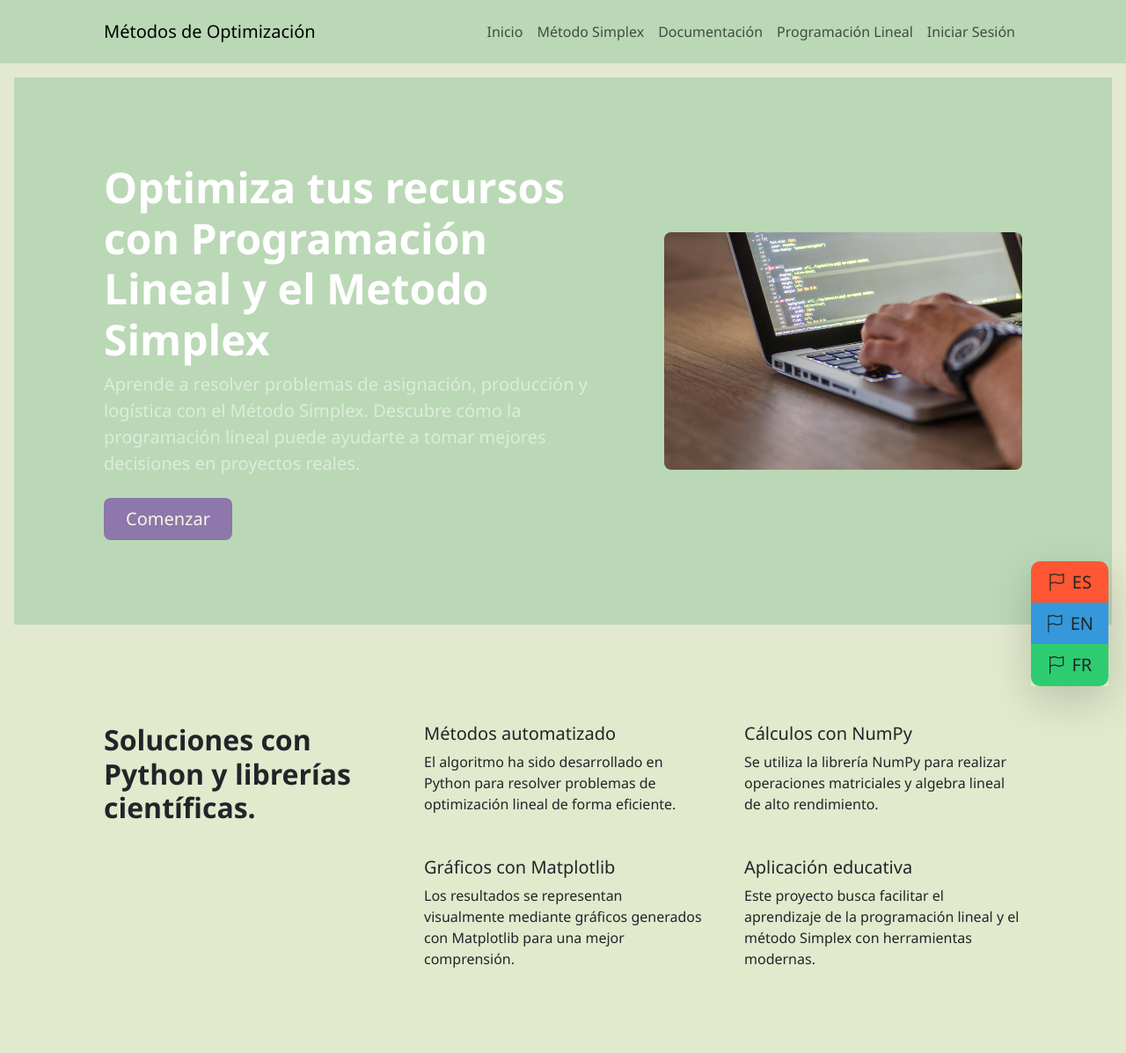
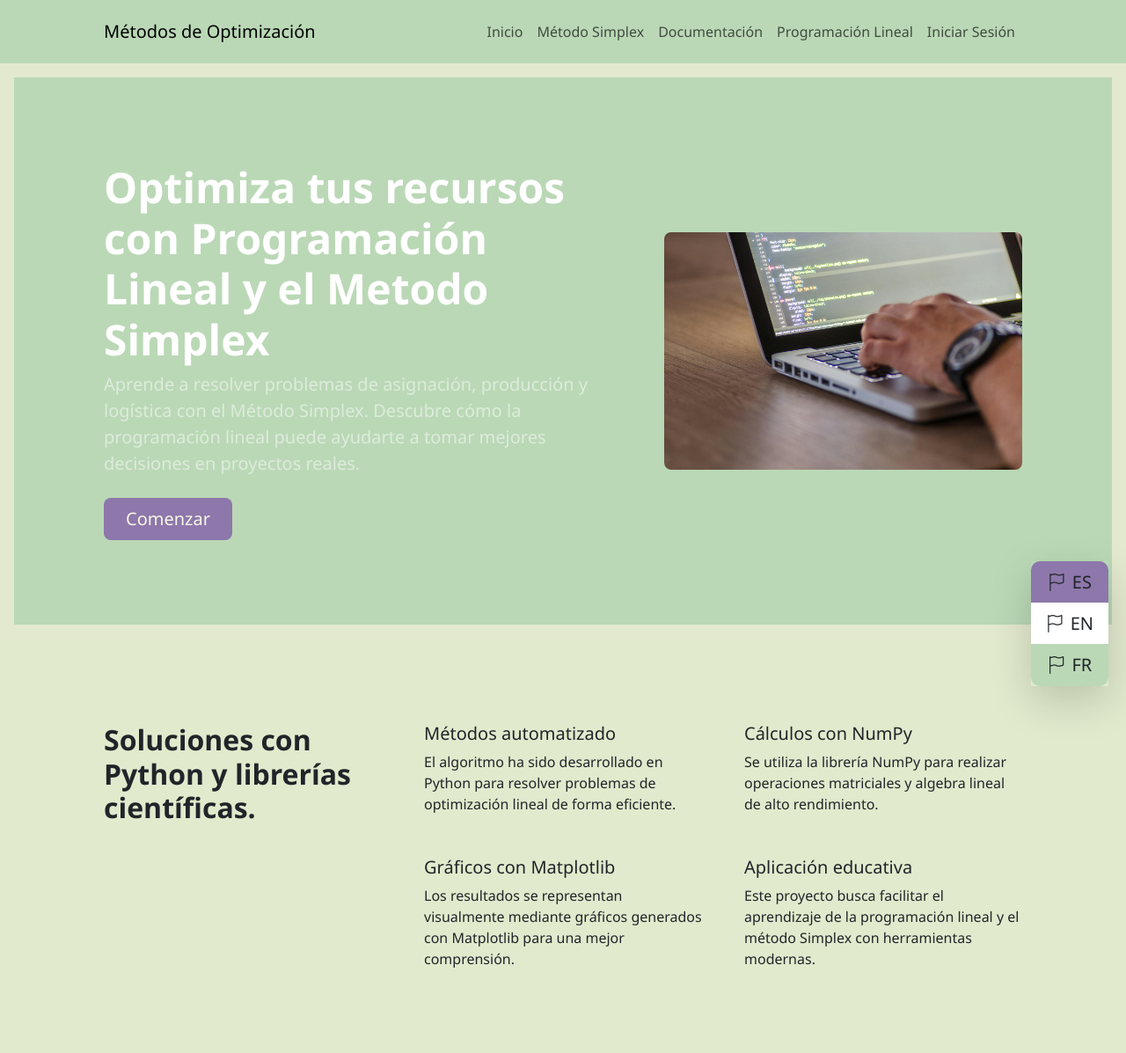
Before and after one commit to m-lucy2405/SystemMOP_PL, a Django app: page / in a window 1280 px wide. Shown: the top 1197 px of the page at 88% size. Run offline with Django 5.2, Linux system fonts and the light colour scheme; grey boxes labelled with a size stand in for pictures from a placeholder-image service; some libraries are stand-ins or nearby versions.

Commit message:
Modificando el traductor

```diff
--- a/lineal_solver_PL_MOP/lineal_solver/static/css/base.css
+++ b/lineal_solver_PL_MOP/lineal_solver/static/css/base.css
@@ -82,17 +82,17 @@ main {
 }
 
 .btn-translate-es {
-    background-color: #FF5733; /* Rojo/anaranjado vibrante */
+    background-color: var(--color-oscuro);
     border-top-left-radius: 10px !important;
     border-top-right-radius: 10px !important;
 }
 
 .btn-translate-en {
-    background-color: #3498DB; /* Azul brillante */
+    background-color: var(--color-blanco);
 }
 
 .btn-translate-fr {
-    background-color: #2ECC71; /* Verde esmeralda */
+    background-color: var(--color-primario);
     border-bottom-left-radius: 10px !important;
     border-bottom-right-radius: 10px !important;
 }
@@ -111,3 +111,21 @@ main {
 .btn-translate:active {
     transform: scale(0.95);
 }
+
+/* Oculta el contenedor de calificar la traducción */
+.goog-te-gadget img{
+    display:none !important;
+}
+body > .skiptranslate {
+    display: none;
+}
+body {
+    top: 0px !important;
+}
+.VIpgJd-yAWNEb-hvhgNd,
+.goog-te-banner-frame,
+#goog-gt-tt,
+.goog-te-balloon-frame,
+.goog-text-highlight {
+  display: none !important;
+}
--- /dev/null
+++ b/lineal_solver_PL_MOP/lineal_solver/static/js/script.js
@@ -0,0 +1,21 @@
+/* Google Translate init */
+function googleTranslateElementInit() {
+    new google.translate.TranslateElement({
+        pageLanguage: 'es',
+        autoDisplay: false
+    }, 'google_translate_element');
+}
+
+/* Script para disparar traducciones desde tus botones */
+function translatePage(lang) {
+    var combo = document.querySelector('#google_translate_element select');
+    if (!combo) return;
+    combo.value = lang;
+    combo.dispatchEvent(new Event('change'));
+}
+document.getElementById('btn-translate-es')
+    .addEventListener('click', function () { translatePage('es'); });
+document.getElementById('btn-translate-en')
+    .addEventListener('click', function () { translatePage('en'); });
+document.getElementById('btn-translate-fr')
+    .addEventListener('click', function () { translatePage('fr'); });
--- a/lineal_solver_PL_MOP/lineal_solver/templates/base.html
+++ b/lineal_solver_PL_MOP/lineal_solver/templates/base.html
@@ -43,40 +43,15 @@
         </div>
     </div>
 
+    <!-- Contenedor oculto de Google Translate -->
+    <div id="google_translate_element" style="display:none;"></div>
+
     <!-- Scripts propios -->
     <script src="{% static 'js/script.js' %}"></script>
     <!-- Bootstrap core JS -->
     <script src="https://cdn.jsdelivr.net/npm/bootstrap@5.2.3/dist/js/bootstrap.bundle.min.js"></script>
-
-    <!-- Contenedor oculto de Google Translate -->
-    <div id="google_translate_element" style="display:none;"></div>
-
     <!-- Google Translate init -->
-    <script>
-      function googleTranslateElementInit() {
-        new google.translate.TranslateElement({
-          pageLanguage: 'es',
-          autoDisplay: false
-        }, 'google_translate_element');
-      }
-    </script>
     <script src="//translate.google.com/translate_a/element.js?cb=googleTranslateElementInit"></script>
-
-    <!-- Script para disparar traducciones desde tus botones -->
-    <script>
-      function translatePage(lang) {
-        var combo = document.querySelector('#google_translate_element select');
-        if (!combo) return;
-        combo.value = lang;
-        combo.dispatchEvent(new Event('change'));
-      }
-      document.getElementById('btn-translate-es')
-              .addEventListener('click', function(){ translatePage('es'); });
-      document.getElementById('btn-translate-en')
-              .addEventListener('click', function(){ translatePage('en'); });
-      document.getElementById('btn-translate-fr')
-              .addEventListener('click', function(){ translatePage('fr'); });
-    </script>
 
     {% block extra_scripts %}{% endblock %}
 </body>
```
